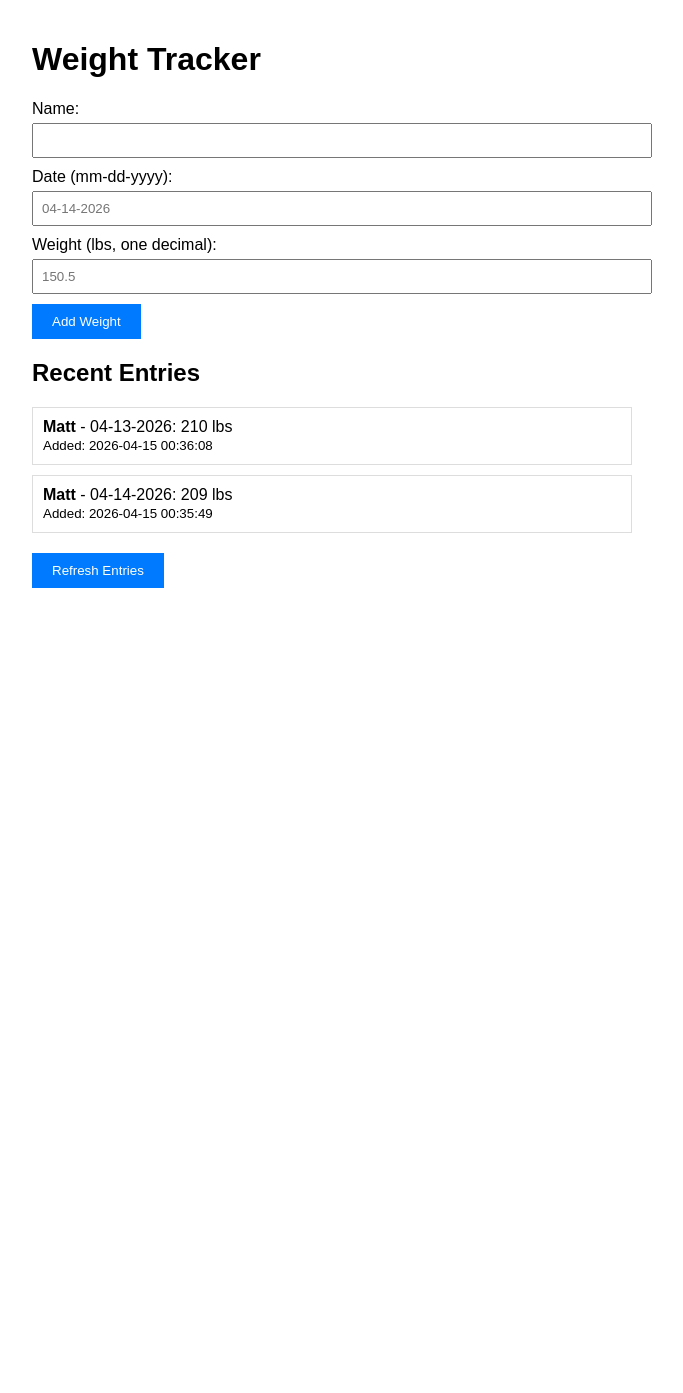
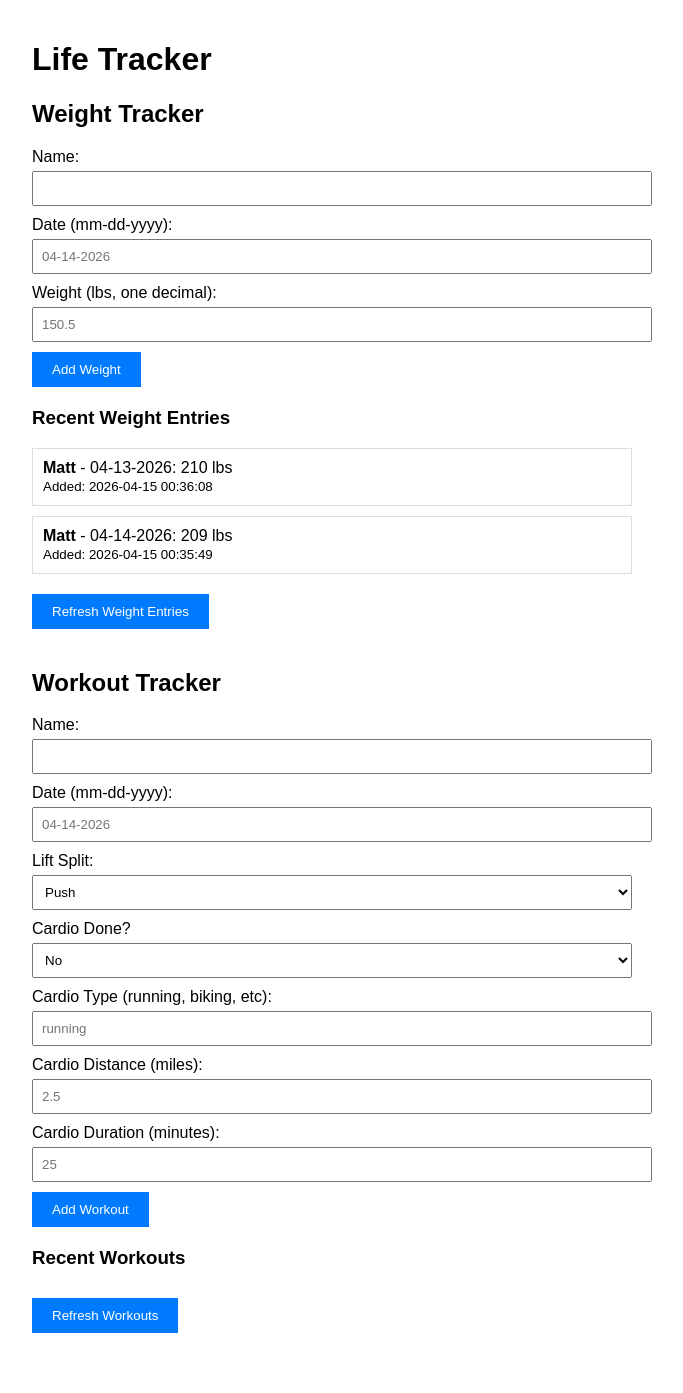
Before and after one commit to mfannin099/life_tracker_app, a FastAPI app: page / in a window 1280 px wide. Shown: the whole page, without its empty margins (308-991 px from the left). Before the commit the page ends 588 px from the top, so only its background shows below. Run offline with FastAPI, Linux system fonts and the light colour scheme; data comes from the database, SQL or seed files in the repository; both versions use the stored data as it was after the commit; data that the repository does not hold is empty.

Commit message:
Added Workout tracking to front end

```diff
--- a/main.py
+++ b/main.py
@@ -1,10 +1,21 @@
+from datetime import datetime
+import re
+from typing import Literal, Self
+from urllib.parse import parse_qs
+
 from fastapi import FastAPI, HTTPException, Request
 from fastapi.responses import RedirectResponse
 from fastapi.templating import Jinja2Templates
-from pydantic import BaseModel, Field, ValidationError, validator
-import re
-from urllib.parse import parse_qs
-from database import init_db, insert_weight, get_all_weights
+from pydantic import BaseModel, Field, ValidationError, field_validator, model_validator
+
+from database import delete_weight, get_all_weights, init_db, insert_weight, update_weight
+from workouts_database import (
+    delete_workout,
+    get_all_workouts,
+    init_workouts_db,
+    insert_workout,
+    update_workout,
+)
 
 app = FastAPI(title="Weight Tracker API", description="API for tracking weight over time", version="1.0.0")
 
@@ -12,8 +23,9 @@ templates = Jinja2Templates(directory="templates")
 
 @app.on_event("startup")
 def startup_event():
-    """Initialize the database when the app starts."""
+    """Initialize databases when the app starts."""
     init_db()
+    init_workouts_db()
 
 @app.get("/")
 def home(request: Request):
@@ -25,40 +37,90 @@ class WeightEntry(BaseModel):
     date: str = Field(..., description="Date in mm-dd-yyyy format")
     weight: float = Field(..., description="Weight in pounds with one decimal place", ge=0)
 
-    @validator('date')
-    def validate_date(cls, v):
+    @field_validator("date")
+    @classmethod
+    def validate_date(cls, v: str) -> str:
         if not re.match(r'^\d{2}-\d{2}-\d{4}$', v):
             raise ValueError('Date must be in mm-dd-yyyy format')
-        # Optional: Check if it's a valid date
         try:
-            from datetime import datetime
             datetime.strptime(v, '%m-%d-%Y')
         except ValueError:
             raise ValueError('Invalid date')
         return v
 
-    @validator('weight')
-    def validate_weight(cls, v):
-        # Ensure it's a float with at most one decimal place
+    @field_validator("weight")
+    @classmethod
+    def validate_weight(cls, v: float) -> float:
         str_weight = str(v)
         if '.' in str_weight:
             parts = str_weight.split('.')
             if len(parts) == 2 and len(parts[1]) > 1:
                 raise ValueError('Weight must have at most one decimal place')
-        return round(v, 1)  # Round to one decimal
+        return round(v, 1)
+
+
+class WorkoutEntry(BaseModel):
+    name: str = Field(..., description="User name", min_length=1)
+    date: str = Field(..., description="Date in mm-dd-yyyy format")
+    lift_split: Literal["push", "pull", "legs", "shoulders", "full_body", "rest", "other"]
+    cardio_done: bool = Field(..., description="Whether cardio was performed")
+    cardio_type: str | None = Field(default=None, description="e.g. running, cycling")
+    cardio_distance_miles: float | None = Field(default=None, ge=0)
+    cardio_duration_minutes: int | None = Field(default=None, ge=0)
+
+    @field_validator("date")
+    @classmethod
+    def validate_date(cls, v: str) -> str:
+        if not re.match(r'^\d{2}-\d{2}-\d{4}$', v):
+            raise ValueError('Date must be in mm-dd-yyyy format')
+        try:
+            datetime.strptime(v, '%m-%d-%Y')
+        except ValueError:
+            raise ValueError('Invalid date')
+        return v
+
+    @field_validator("cardio_type")
+    @classmethod
+    def normalize_cardio_type(cls, v: str | None) -> str | None:
+        if v is None:
+            return None
+        text = v.strip()
+        return text if text else None
+
+    @model_validator(mode="after")
+    def validate_cardio_fields(self) -> Self:
+        if not self.cardio_done:
+            self.cardio_type = None
+            self.cardio_distance_miles = None
+            self.cardio_duration_minutes = None
+            return self
+
+        if not self.cardio_type:
+            raise ValueError("cardio_type is required when cardio_done is true")
+
+        if self.cardio_distance_miles is None and self.cardio_duration_minutes is None:
+            raise ValueError(
+                "Provide cardio_distance_miles or cardio_duration_minutes when cardio_done is true"
+            )
+        return self
+
+
+async def parse_request_payload(request: Request) -> dict:
+    """Read JSON payload or URL-encoded form payload."""
+    content_type = request.headers.get("content-type", "")
+    if "application/json" in content_type:
+        return await request.json()
+
+    body = (await request.body()).decode("utf-8")
+    parsed = parse_qs(body, keep_blank_values=True)
+    payload = {key: values[-1] for key, values in parsed.items()}
+    return {key: (None if value == "" else value) for key, value in payload.items()}
 
 @app.post("/weights", response_model=dict)
 async def add_weight(request: Request):
     """Add a new weight entry from either JSON or an HTML form."""
     try:
-        content_type = request.headers.get("content-type", "")
-        if "application/json" in content_type:
-            payload = await request.json()
-        else:
-            body = (await request.body()).decode("utf-8")
-            parsed = parse_qs(body)
-            payload = {key: values[-1] for key, values in parsed.items()}
-
+        payload = await parse_request_payload(request)
         entry = WeightEntry(**payload)
         insert_weight(entry.name, entry.date, entry.weight)
 
@@ -85,6 +147,113 @@ def get_weights():
     except Exception as e:
         raise HTTPException(status_code=500, detail=f"Failed to retrieve weights: {str(e)}")
 
+
+@app.put("/weights/{entry_id}", response_model=dict)
+def edit_weight(entry_id: int, entry: WeightEntry):
+    """Edit an existing weight entry by id."""
+    try:
+        updated = update_weight(entry_id, entry.name, entry.date, entry.weight)
+        if not updated:
+            raise HTTPException(status_code=404, detail="Weight entry not found")
+        return {"message": "Weight entry updated successfully", "id": entry_id}
+    except HTTPException:
+        raise
+    except Exception as e:
+        raise HTTPException(status_code=500, detail=f"Failed to update weight: {str(e)}")
+
+
+@app.delete("/weights/{entry_id}", response_model=dict)
+def remove_weight(entry_id: int):
+    """Delete a weight entry by id."""
+    try:
+        deleted = delete_weight(entry_id)
+        if not deleted:
+            raise HTTPException(status_code=404, detail="Weight entry not found")
+        return {"message": "Weight entry deleted successfully", "id": entry_id}
+    except HTTPException:
+        raise
+    except Exception as e:
+        raise HTTPException(status_code=500, detail=f"Failed to delete weight: {str(e)}")
+
+
+@app.post("/workouts", response_model=dict)
+async def add_workout(request: Request):
+    """Add a workout entry from either JSON or an HTML form."""
+    try:
+        payload = await parse_request_payload(request)
+        entry = WorkoutEntry(**payload)
+        insert_workout(
+            entry.name,
+            entry.date,
+            entry.lift_split,
+            entry.cardio_done,
+            entry.cardio_type,
+            entry.cardio_distance_miles,
+            entry.cardio_duration_minutes,
+        )
+
+        if "text/html" in request.headers.get("accept", ""):
+            return RedirectResponse(url="/", status_code=303)
+
+        return {
+            "message": "Workout entry added successfully",
+            "name": entry.name,
+            "date": entry.date,
+            "lift_split": entry.lift_split,
+            "cardio_done": entry.cardio_done,
+        }
+    except ValidationError as e:
+        raise HTTPException(status_code=422, detail=e.errors())
+    except Exception as e:
+        raise HTTPException(status_code=500, detail=f"Failed to add workout: {str(e)}")
+
+
+@app.get("/workouts")
+def get_workouts():
+    """Retrieve all workout entries."""
+    try:
+        workouts = get_all_workouts()
+        return {"workouts": workouts}
+    except Exception as e:
+        raise HTTPException(status_code=500, detail=f"Failed to retrieve workouts: {str(e)}")
+
+
+@app.put("/workouts/{workout_id}", response_model=dict)
+def edit_workout(workout_id: int, entry: WorkoutEntry):
+    """Edit an existing workout entry by id."""
+    try:
+        updated = update_workout(
+            workout_id,
+            entry.name,
+            entry.date,
+            entry.lift_split,
+            entry.cardio_done,
+            entry.cardio_type,
+            entry.cardio_distance_miles,
+            entry.cardio_duration_minutes,
+        )
+        if not updated:
+            raise HTTPException(status_code=404, detail="Workout entry not found")
+        return {"message": "Workout entry updated successfully", "id": workout_id}
+    except HTTPException:
+        raise
+    except Exception as e:
+        raise HTTPException(status_code=500, detail=f"Failed to update workout: {str(e)}")
+
+
+@app.delete("/workouts/{workout_id}", response_model=dict)
+def remove_workout(workout_id: int):
+    """Delete a workout entry by id."""
+    try:
+        deleted = delete_workout(workout_id)
+        if not deleted:
+            raise HTTPException(status_code=404, detail="Workout entry not found")
+        return {"message": "Workout entry deleted successfully", "id": workout_id}
+    except HTTPException:
+        raise
+    except Exception as e:
+        raise HTTPException(status_code=500, detail=f"Failed to delete workout: {str(e)}")
+
 if __name__ == "__main__":
     import uvicorn
     uvicorn.run(app, host="0.0.0.0", port=8000)
--- a/templates/index.html
+++ b/templates/index.html
@@ -3,20 +3,24 @@
 <head>
     <meta charset="UTF-8">
     <meta name="viewport" content="width=device-width, initial-scale=1.0">
-    <title>Weight Tracker</title>
+    <title>Life Tracker</title>
     <style>
         body { font-family: Arial, sans-serif; max-width: 600px; margin: 0 auto; padding: 20px; }
         form { margin-bottom: 20px; }
         label { display: block; margin-top: 10px; }
-        input { width: 100%; padding: 8px; margin-top: 5px; }
+        input, select { width: 100%; padding: 8px; margin-top: 5px; }
         button { padding: 10px 20px; background-color: #007bff; color: white; border: none; cursor: pointer; margin-top: 10px; }
         button:hover { background-color: #0056b3; }
         .entries { margin-top: 20px; }
         .entry { border: 1px solid #ddd; padding: 10px; margin-bottom: 10px; }
+        .section { margin-bottom: 40px; }
     </style>
 </head>
 <body>
-    <h1>Weight Tracker</h1>
+    <h1>Life Tracker</h1>
+
+    <div class="section">
+        <h2>Weight Tracker</h2>
         <form action="/weights" method="post">
             <label for="name">Name:</label>
             <input type="text" id="name" name="name" required>
@@ -31,14 +35,76 @@
         </form>
 
         <div class="entries">
-        <h2>Recent Entries</h2>
+            <h3>Recent Weight Entries</h3>
             <div id="entries-list">
-            <!-- Entries will be loaded here -->
+                <!-- Weight entries will be loaded here -->
             </div>
-        <button onclick="loadEntries()">Refresh Entries</button>
+            <button type="button" onclick="loadEntries()">Refresh Weight Entries</button>
+        </div>
+    </div>
+
+    <div class="section">
+        <h2>Workout Tracker</h2>
+        <form action="/workouts" method="post">
+            <label for="workout_name">Name:</label>
+            <input type="text" id="workout_name" name="name" required>
+
+            <label for="workout_date">Date (mm-dd-yyyy):</label>
+            <input type="text" id="workout_date" name="date" placeholder="04-14-2026" required>
+
+            <label for="lift_split">Lift Split:</label>
+            <select id="lift_split" name="lift_split" required>
+                <option value="push">Push</option>
+                <option value="pull">Pull</option>
+                <option value="legs">Legs</option>
+                <option value="shoulders">Shoulders</option>
+                <option value="full_body">Full Body</option>
+                <option value="rest">Rest</option>
+                <option value="other">Other</option>
+            </select>
+
+            <label for="cardio_done">Cardio Done?</label>
+            <select id="cardio_done" name="cardio_done" required>
+                <option value="false">No</option>
+                <option value="true">Yes</option>
+            </select>
+
+            <label for="cardio_type">Cardio Type (running, biking, etc):</label>
+            <input type="text" id="cardio_type" name="cardio_type" placeholder="running">
+
+            <label for="cardio_distance_miles">Cardio Distance (miles):</label>
+            <input type="number" id="cardio_distance_miles" name="cardio_distance_miles" step="0.1" placeholder="2.5">
+
+            <label for="cardio_duration_minutes">Cardio Duration (minutes):</label>
+            <input type="number" id="cardio_duration_minutes" name="cardio_duration_minutes" step="1" placeholder="25">
+
+            <button type="submit">Add Workout</button>
+        </form>
+
+        <div class="entries">
+            <h3>Recent Workouts</h3>
+            <div id="workouts-list">
+                <!-- Workout entries will be loaded here -->
+            </div>
+            <button type="button" onclick="loadWorkouts()">Refresh Workouts</button>
+        </div>
     </div>
 
     <script>
+        function syncCardioFields() {
+            const cardioDone = document.getElementById('cardio_done').value === 'true';
+            const cardioType = document.getElementById('cardio_type');
+            const cardioDistance = document.getElementById('cardio_distance_miles');
+            const cardioDuration = document.getElementById('cardio_duration_minutes');
+
+            cardioType.required = cardioDone;
+            if (!cardioDone) {
+                cardioType.value = '';
+                cardioDistance.value = '';
+                cardioDuration.value = '';
+            }
+        }
+
         async function loadEntries() {
             try {
                 const response = await fetch('/weights');
@@ -55,8 +121,31 @@
             }
         }
 
-        // Load entries on page load
+        async function loadWorkouts() {
+            try {
+                const response = await fetch('/workouts');
+                const data = await response.json();
+                const workoutsDiv = document.getElementById('workouts-list');
+                workoutsDiv.innerHTML = data.workouts.map(workout => {
+                    const cardioSummary = workout.cardio_done
+                        ? `${workout.cardio_type || 'Cardio'} - ${workout.cardio_distance_miles ?? '?'} miles, ${workout.cardio_duration_minutes ?? '?'} min`
+                        : 'No cardio';
+                    return `<div class="entry">
+                        <strong>${workout.name}</strong> - ${workout.date}
+                        <br>Split: ${workout.lift_split}
+                        <br>Cardio: ${cardioSummary}
+                        <br><small>Added: ${workout.created_at}</small>
+                    </div>`;
+                }).join('');
+            } catch (error) {
+                console.error('Error loading workouts:', error);
+            }
+        }
+
+        document.getElementById('cardio_done').addEventListener('change', syncCardioFields);
+        syncCardioFields();
         loadEntries();
+        loadWorkouts();
     </script>
 </body>
 </html>
```
Also changed, not shown: database.py (+21 -0 lines), workouts_database.py (added, +146 -0 lines), data/weights.db, data/workouts.db (added). Lines whose indentation alone changed are shown as unchanged.
